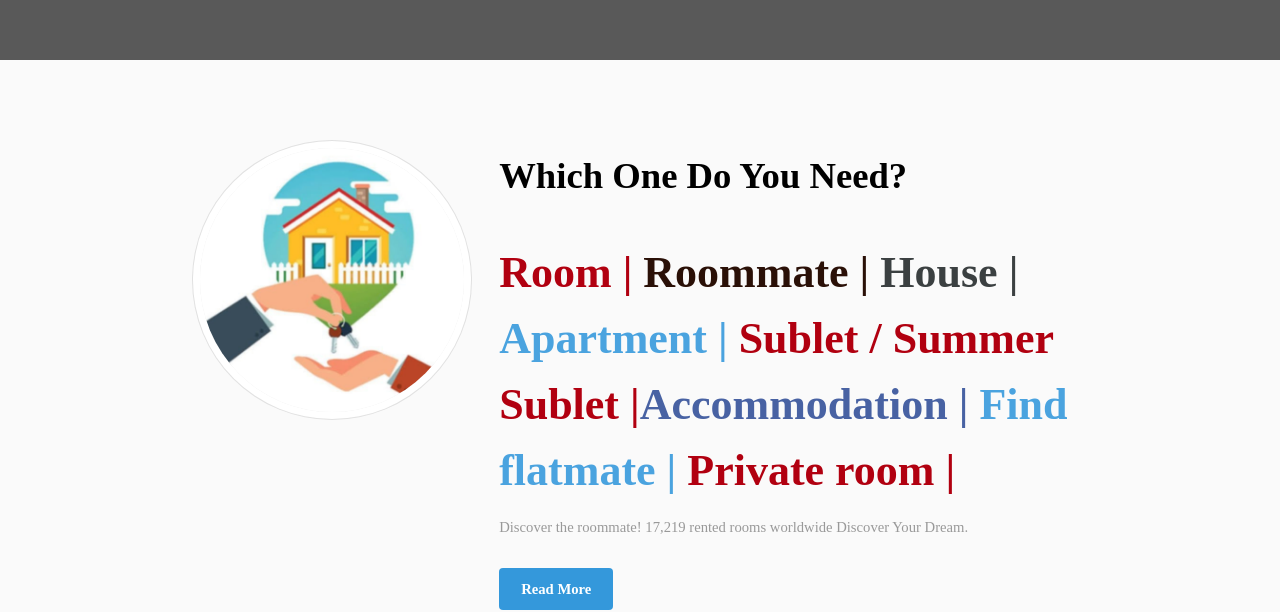
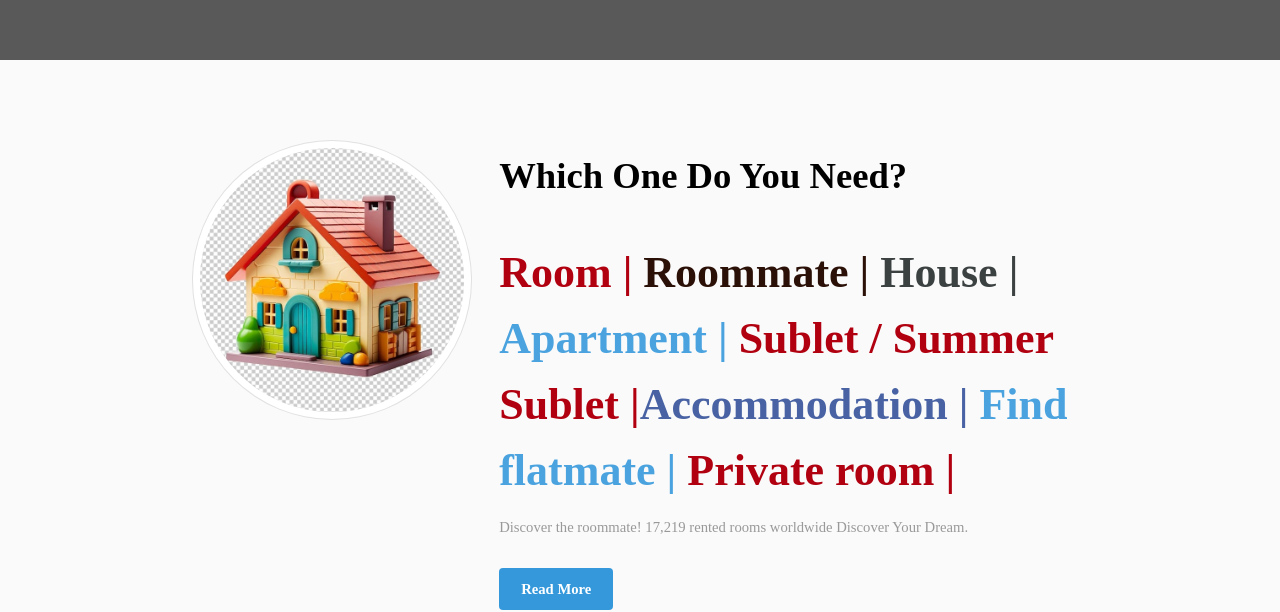
Before and after one commit to kabbohriday360/02, a plain HTML site: page index.html in a window 1280 px wide. Shown: the part 740-1352 px from the top of the page. Drawn offline with Linux system fonts and the light colour scheme; a web font is replaced by a local one.

Commit message:
Update index.html

```diff
--- a/index.html
+++ b/index.html
@@ -8,7 +8,7 @@
 	<head>
 		<title>Room-Roommate-House-Flat-Sublet-Apartment & Rental
 </title>
-<link rel="shortcut icon" type="image/x-icon" href="room01.jpg" />
+<link rel="shortcut icon" type="image/x-icon" href="room.jpg" />
 		<meta charset="utf-8" />
 		<meta name="viewport" content="width=device-width, initial-scale=1" />
 		<link rel="stylesheet" href="assets/css/main.css" />
@@ -43,7 +43,7 @@
 									<div class="col col1">
 										<div class="image round fit">
 											<a href="https://roomster.onelink.me/bzUF?af_web_dp=https%3A%2F%2Faf.roomster.com&af_xp=custom&pid=Affiliates&c=Main&deep_link_sub1=0000e3b5&deep_link_value=login
-"><img src="images/pic06.jpg" alt="" /></a>
+"><img src="images/pic01.jpg" alt="" /></a>
 										</div>
 									</div>
 									<div class="col col2">
```
